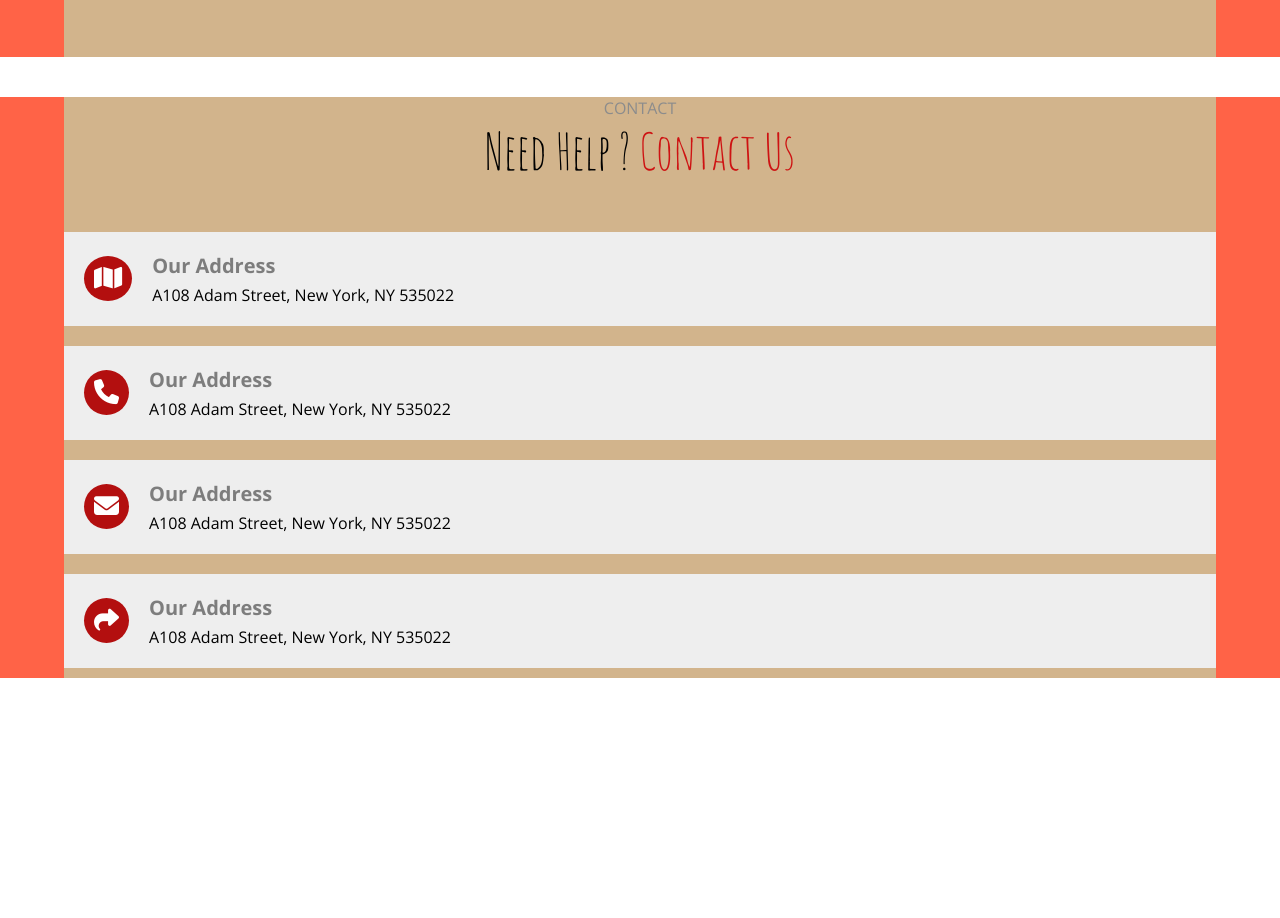
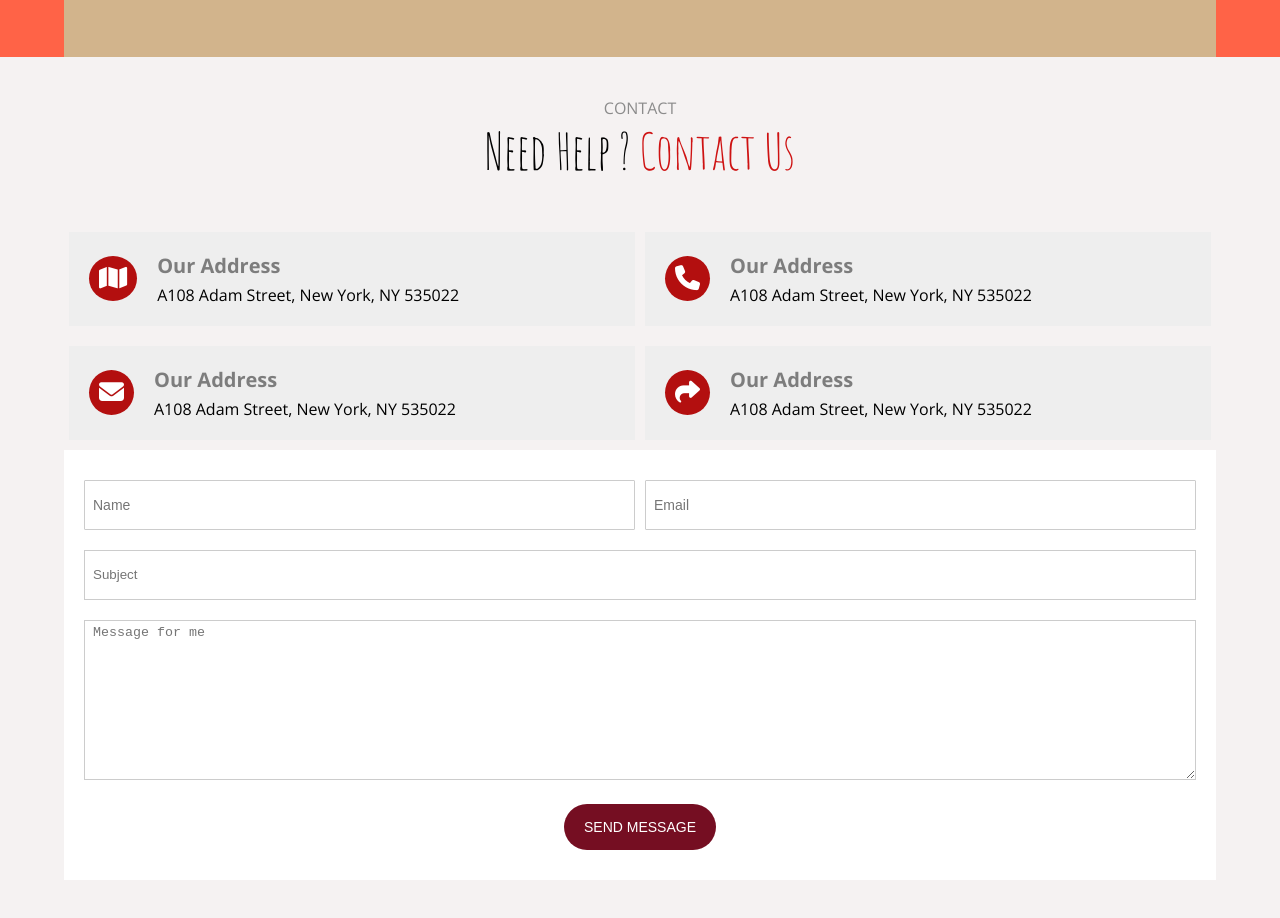
Before and after one commit to Mmy2000/Mealify, a plain HTML site: page index.html in a window 1280 px wide. Shown: the part 3408-4326 px from the top of the page. Before the commit the page ends 4126 px from the top, so only its background shows below. Drawn offline with nearby package versions, Linux system fonts and the light colour scheme.

Commit message:
stop gellary section now and start to contact section part 3

```diff
--- a/css/style.css
+++ b/css/style.css
@@ -12,6 +12,9 @@
 
 a {
     text-decoration: none;
+}
+body{
+    background-color: #f5f2f2;
 }
 
 .container {
@@ -312,12 +315,9 @@ a {
     background-color: tan;
 }
 .contact{
-    background-color: tomato;
     text-align: center;
 }
-.contact .container{
-    background-color: tan;
-}
+
 .contact .main-paragraph {
     font-family: var(--mian-font);
     font-size: 3.125rem;
@@ -369,8 +369,71 @@ a {
     font-family: var(--secend-font);
     padding-top: 5px;
 }
+.contact .container .full-name .name {
+    float: left;
+    width: 50%;
+    padding: 20px 0;
+    padding-right: 5px;
+}
 
+.contact .container .full-name .email {
+    float: left;
+    width: 50%;
+    padding: 20px 0;
+    padding-left: 5px;
+}
 
+.contact .container .full-name input {
+    width: 100%;
+    height: 50px;
+    border-radius: 1px;
+    border: 1px solid #ccc;
+    font-size: 14px;
+    padding: 4px 8px;
+}
+
+.contact .container .subject input {
+    width: 100%;
+    height: 50px;
+    padding: 4px 8px;
+    border: 1px solid #ccc;
+}
+
+.contact .container .subject {
+    padding-bottom: 10px;
+}
+
+.contact .container .message {
+    width: 100%;
+    padding-top: 10px;
+}
+
+.contact .container .message textarea {
+    width: 100%;
+    padding: 4px 8px;
+    border: 1px solid #ccc;
+}
+
+.contact .container button {
+    padding: 15px 20px;
+    margin: 20px 0;
+    border: none;
+    background-color: #750e22;
+    font-size: 14px;
+    border-radius: 100vh;
+    transition: 0.5s;
+    color: white;
+}
+
+.contact .container button:hover {
+    background-color: #ff0033;
+    cursor: pointer;
+    color: white;
+}
+.form{
+    background-color: white;
+    padding: 10px 20px;
+}
 
 @media (min-width:825px) {
     .nav {
@@ -442,6 +505,15 @@ a {
         flex-basis: calc(100% / 3 - 20px);
         margin: 10px 10px;
     }
+    .contact .container .address{
+        display: flex;
+        flex-flow: row wrap;
+        justify-content: space-around;
+    }
+    .contact .container .adress{
+        flex-basis: calc(100% / 2 - 10px);
+
+    }
 
 
 }
--- a/index.html
+++ b/index.html
@@ -163,7 +163,7 @@
                     </div>
                     <div class="info">
                         <h3>Our Address</h3>
-                    <p>A108 Adam Street, New York, NY 535022</p>
+                        <p>A108 Adam Street, New York, NY 535022</p>
                     </div>
                 </div>
                 <div class="adress">
@@ -172,7 +172,7 @@
                     </div>
                     <div class="info">
                         <h3>Our Address</h3>
-                    <p>A108 Adam Street, New York, NY 535022</p>
+                        <p>A108 Adam Street, New York, NY 535022</p>
                     </div>
                 </div>
                 <div class="adress">
@@ -181,7 +181,7 @@
                     </div>
                     <div class="info">
                         <h3>Our Address</h3>
-                    <p>A108 Adam Street, New York, NY 535022</p>
+                        <p>A108 Adam Street, New York, NY 535022</p>
                     </div>
                 </div>
                 <div class="adress">
@@ -190,11 +190,32 @@
                     </div>
                     <div class="info">
                         <h3>Our Address</h3>
-                    <p>A108 Adam Street, New York, NY 535022</p>
+                        <p>A108 Adam Street, New York, NY 535022</p>
                     </div>
                 </div>
 
             </div>
+            <div class="form">
+                <form>
+                <div class="full-name">
+                    <div class="name">
+                        <input type="text" name="name" placeholder="Name" required>
+                    </div>
+                    <div class="email">
+                        <input type="email" name="email" placeholder="Email" required>
+                    </div>
+                    <div class="clear-fix"></div>
+                </div>
+                <div class="subject">
+                    <input type="text" name="subject" placeholder="Subject" required>
+                </div>
+                <div class="message">
+                    <textarea name="message" placeholder="Message for me" cols="30" rows="10" required></textarea>
+                </div>
+                <button>SEND MESSAGE</button>
+            </form>
+            </div>
+
         </div>
     </div>
 </body>
```
